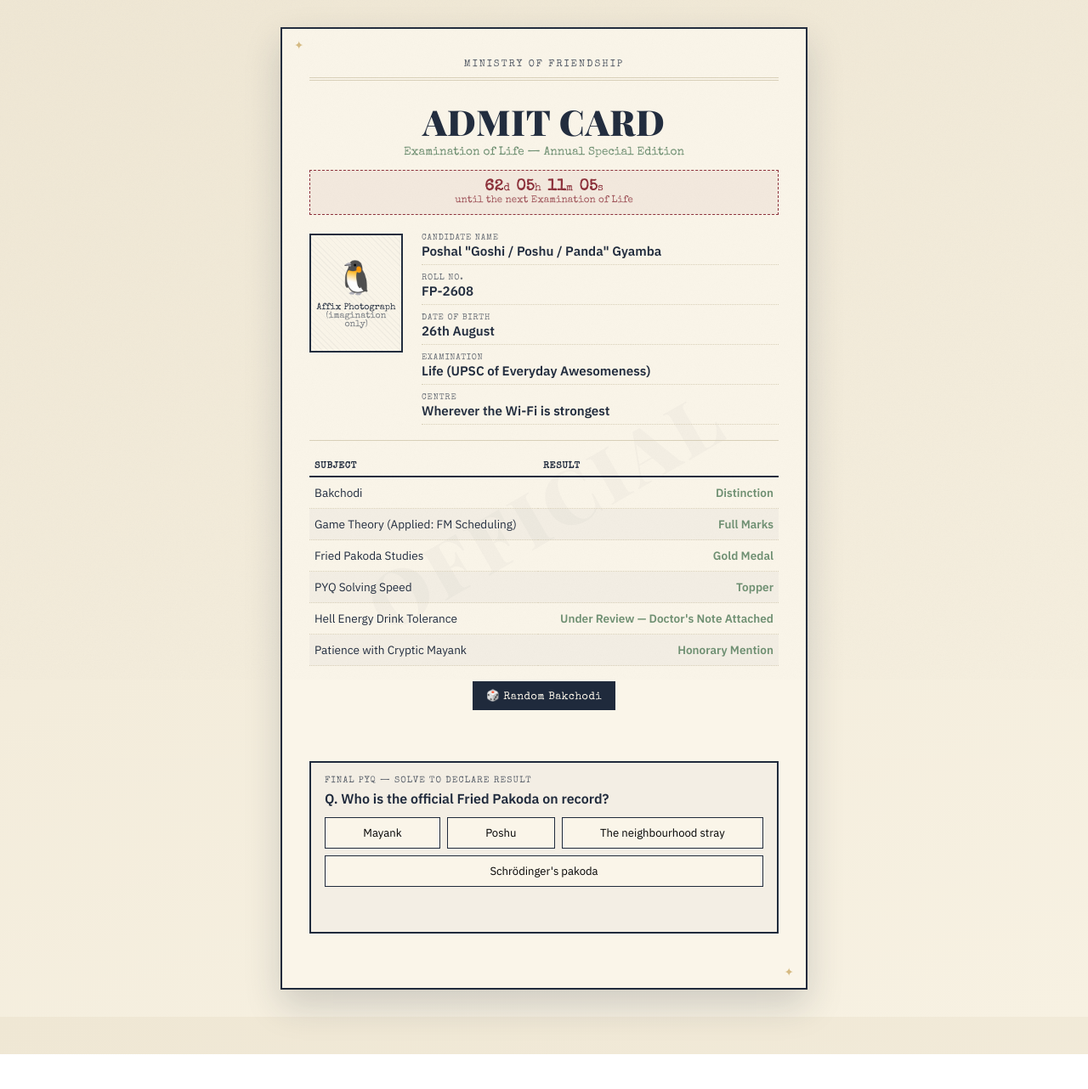
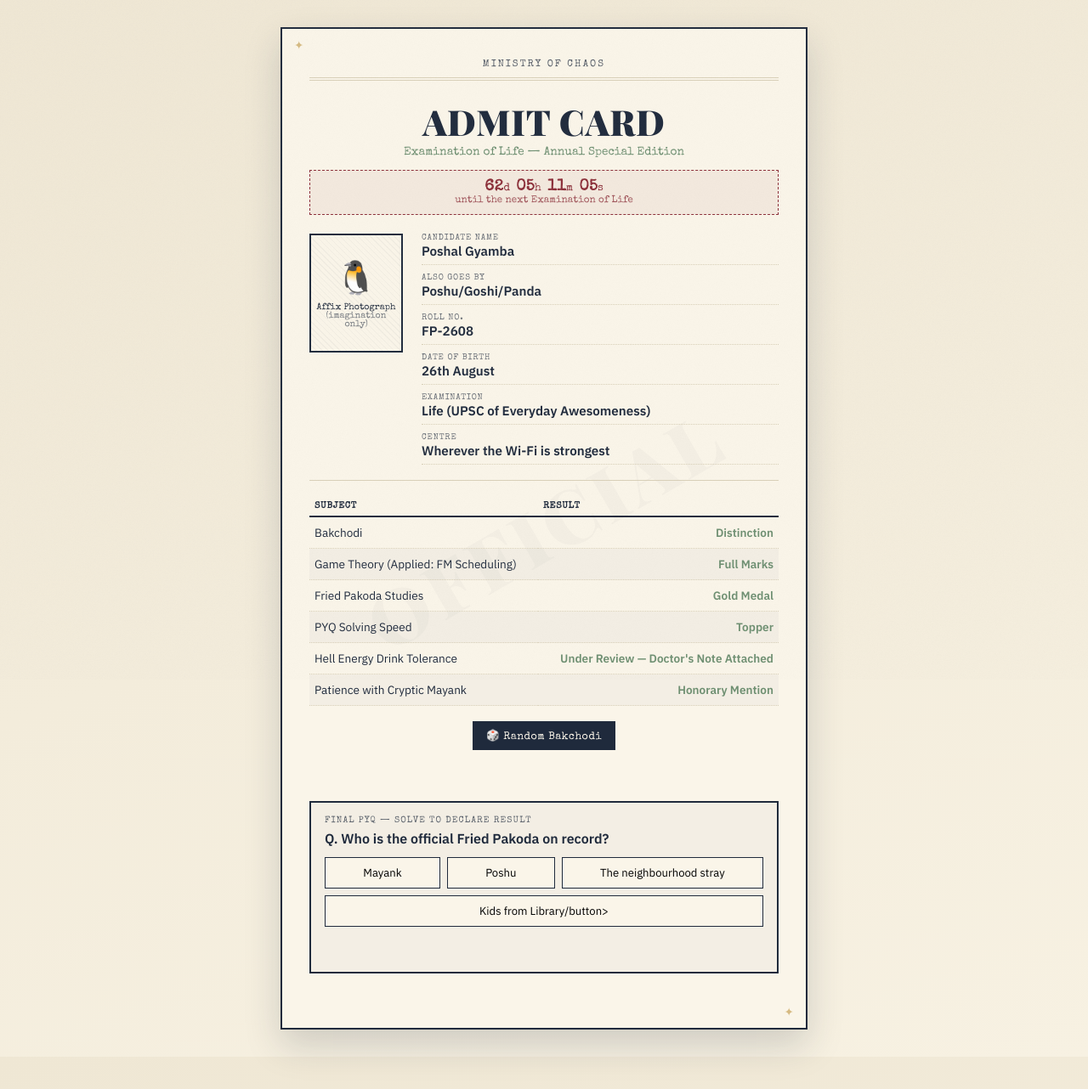
Before and after one commit to VotrASCII/poshu, a plain HTML site: page admit-card.html in a window 1280 px wide. Shown: the whole page at 85% size. Before the commit the page ends 1241 px from the top, so only its background shows below. Drawn offline with nearby package versions, Linux system fonts and the light colour scheme; a web font is replaced by a local one.

Commit message:
Title and Minor Updates

```diff
--- a/admit-card.html
+++ b/admit-card.html
@@ -172,7 +172,7 @@
     <div class="card">
       <div class="watermark">OFFICIAL</div>
 
-      <div class="eyebrow">MINISTRY OF FRIENDSHIP</div>
+      <div class="eyebrow">MINISTRY OF CHAOS</div>
       <div class="rule double"></div>
       <h1>ADMIT CARD</h1>
       <div class="subtitle">Examination of Life — Annual Special Edition</div>
@@ -184,7 +184,8 @@
           <div class="photo-label">Affix Photograph<br /><span>(imagination only)</span></div>
         </div>
         <div class="details">
-          <div class="detail-row"><span class="label">Candidate Name</span><span class="value">Poshal "Goshi / Poshu / Panda" Gyamba</span></div>
+          <div class="detail-row"><span class="label">Candidate Name</span><span class="value">Poshal Gyamba</span></div>
+          <div class="detail-row"><span class="label">Also Goes By</span><span class="value">Poshu/Goshi/Panda</span></div>
           <div class="detail-row"><span class="label">Roll No.</span><span class="value">FP-2608</span></div>
           <div class="detail-row"><span class="label">Date of Birth</span><span class="value">26th August</span></div>
           <div class="detail-row"><span class="label">Examination</span><span class="value">Life (UPSC of Everyday Awesomeness)</span></div>
@@ -218,7 +219,7 @@
           <button data-correct="false">Mayank</button>
           <button data-correct="true">Poshu</button>
           <button data-correct="false">The neighbourhood stray</button>
-          <button data-correct="false">Schrödinger's pakoda</button>
+          <button data-correct="false">Kids from Library/button>
         </div>
         <div class="quiz-feedback" id="quizFeedback"></div>
       </div>
@@ -268,7 +269,6 @@
   setInterval(updateCountdown, 1000);
 
   var jokes = [
-    "Mera toh baal safed ho gaya intezaar mein.",
     "Bwahaha clickbait kyun kar rhe ho!",
     "Pehle ke comparison tm jyada bakchod ho gye ho Mayank.",
     "Fried pakoda ya chila hua anda? - that is the question! Deep Fried Pakoda is also an option!",
@@ -278,7 +278,8 @@
     "Yes bc you'll just walk 2steps as an unwashed uncombed still in your night suit man.",
     "I am cool. Baal kholu main?",
     "Jo nahi pahauncha vo dusre ko treat karega. Dono pauchgaye toh 12 ghante baithenge.",
-    "Hanji"
+    "Hanji",
+    "Mai to itni chatori hun"
   ];
   var jokeBtn = document.getElementById('jokeBtn');
   var jokeDisplay = document.getElementById('jokeDisplay');
```
